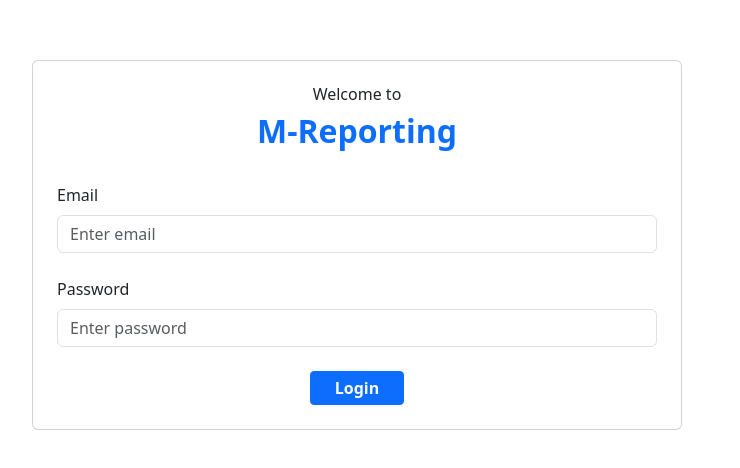
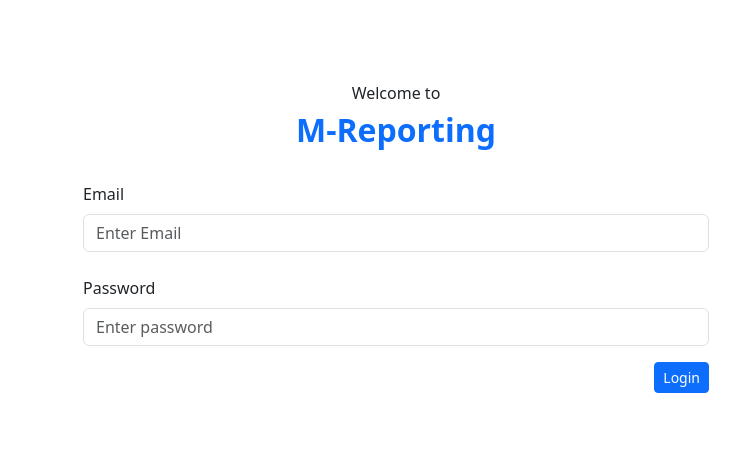
Before and after one commit to mitrasingh/m-reporting-app, a React (Vite) app: page / in a window 1280 px wide. Shown: the part 124-592 px from the top of the page, without its empty margins (244-984 px from the left). Built offline with nearby package versions, Linux system fonts and the light colour scheme.

Commit message:
refactored jsx to use html vanilla bootstrap rather than react-bootstrap

```diff
--- a/src/pages/Login/Login.tsx
+++ b/src/pages/Login/Login.tsx
@@ -1,4 +1,4 @@
-import { Container, Row, Col, Card, Button, Form } from "react-bootstrap";
+// import { Container, Row, Col, Card, Button, Form } from "react-bootstrap";
 import { useForm, SubmitHandler } from "react-hook-form";
 import { toast } from "react-hot-toast";
 
@@ -28,23 +28,20 @@ const Login = () => {
 	};
 
 	return (
-		<Container>
-			<Col lg={{ span: 9, offset: 2 }} style={containerStyle}>
-				<Card className="p-4">
-					<Row>
-						<Col>
+		<div className="container py-4" style={containerStyle}>
+			<div className="row">
+				<div className="col">
 					<div className="pb-4 text-center">
 						<h6>Welcome to</h6>
 						<h2 className="fw-bold text-primary">M-Reporting</h2>
 					</div>
-							<Form onSubmit={handleSubmit(onSubmit)} noValidate>
-								<Form.Group className="mb-4">
-									<Form.Label>Email</Form.Label>
-									<Form.Control
-										className="shadow-none fs-6"
+					<form onSubmit={handleSubmit(onSubmit)} noValidate>
+						<div className="mb-4">
+							<label className="form-label">Email</label>
+							<input
+								className="form-control"
 								type="text"
-										autoComplete="email"
-										placeholder="Enter email"
+								placeholder="Enter Email"
 								{...register("email", {
 									required: {
 										value: true,
@@ -56,13 +53,12 @@ const Login = () => {
 									},
 								})}
 							/>
-									<p className="mt-2">{errors.email?.message}</p>
-								</Form.Group>
-
-								<Form.Group className="mb-3">
-									<Form.Label>Password</Form.Label>
-									<Form.Control
-										className="shadow-none fs-6"
+							<div className="mt-2">{errors.email?.message}</div>
+						</div>
+						<div className="mb-3">
+							<label className="form-label">Password</label>
+							<input
+								className="form-control"
 								type="password"
 								placeholder="Enter password"
 								{...register("password", {
@@ -72,26 +68,17 @@ const Login = () => {
 									},
 								})}
 							/>
-									<p className="mt-2">{errors.password?.message}</p>
-								</Form.Group>
-								<Row>
-									<Col className="d-flex justify-content-center">
-										<Button
-											variant="primary"
-											className="px-4 mt-2 fw-bold text-light fs-6"
-											size="sm"
-											type="submit"
-										>
+							<div className="mt-2">{errors.password?.message}</div>
+						</div>
+						<div className="d-grid gap-2 d-md-flex justify-content-md-end">
+							<button className="btn btn-primary btn-sm" type="submit">
 								Login
-										</Button>
-									</Col>
-								</Row>
-							</Form>
-						</Col>
-					</Row>
-				</Card>
-			</Col>
-		</Container>
+							</button>
+						</div>
+					</form>
+				</div>
+			</div>
+		</div>
 	);
 };
 
```
Lines whose indentation alone changed are shown as unchanged.
